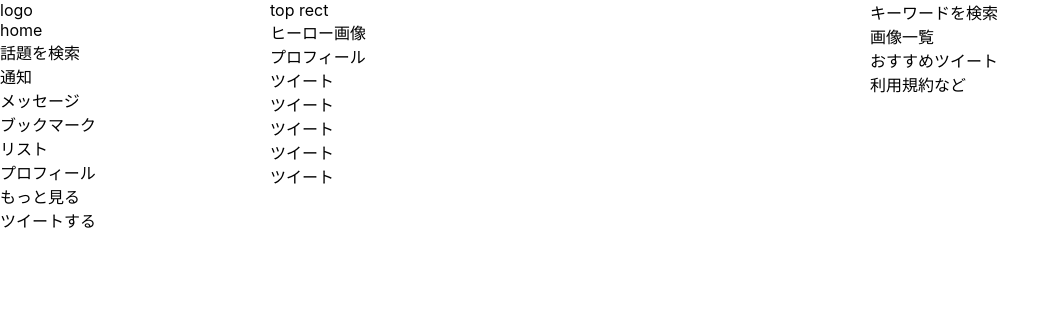
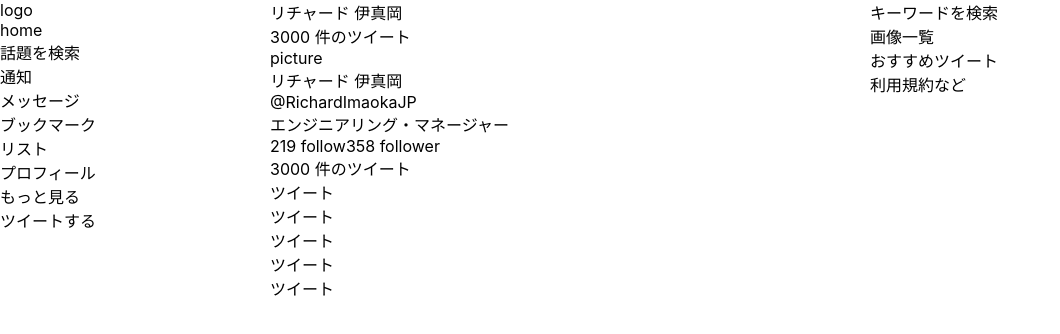
Before and after one commit to richardimaoka/twitter-clone, a React (Create React App) app in the folder client/: page / in a window 1280 px wide. Shown: the top 334 px of the page, without its empty margins (0-1060 px from the left). Built offline with nearby package versions, Linux system fonts and the light colour scheme.

Commit message:
profile box

```diff
--- a/client/src/Main.tsx
+++ b/client/src/Main.tsx
@@ -1,6 +1,7 @@
 /** @jsxImportSource @emotion/react */
 import React from "react";
 import { css } from "@emotion/react";
+import { Profile } from "./Profile";
 
 export const Main = (): JSX.Element => {
   return (
@@ -11,11 +12,7 @@ export const Main = (): JSX.Element => {
         }
       `}
     >
-      <div>
-        <div>top rect</div>
-        <div>ヒーロー画像</div>
-        <div>プロフィール</div>
-      </div>
+      <Profile />
       <div>
         <div>ツイート</div>
         <div>ツイート</div>
--- /dev/null
+++ b/client/src/Profile.tsx
@@ -0,0 +1,27 @@
+/** @jsxImportSource @emotion/react */
+import React from "react";
+import { css } from "@emotion/react";
+
+export const Profile = (): JSX.Element => {
+  return (
+    <div>
+      <div>
+        <div>リチャード 伊真岡</div>
+        <div>3000 件のツイート</div>
+      </div>
+      <div>
+        <div>picture</div>
+        <div>リチャード 伊真岡</div>
+        <div>@RichardImaokaJP</div>
+        <div>エンジニアリング・マネージャー</div>
+        <div>
+          <span>219 follow</span>
+          <span>358 follower</span>
+        </div>
+      </div>
+      <div>
+        <div>3000 件のツイート</div>
+      </div>
+    </div>
+  );
+};
```
